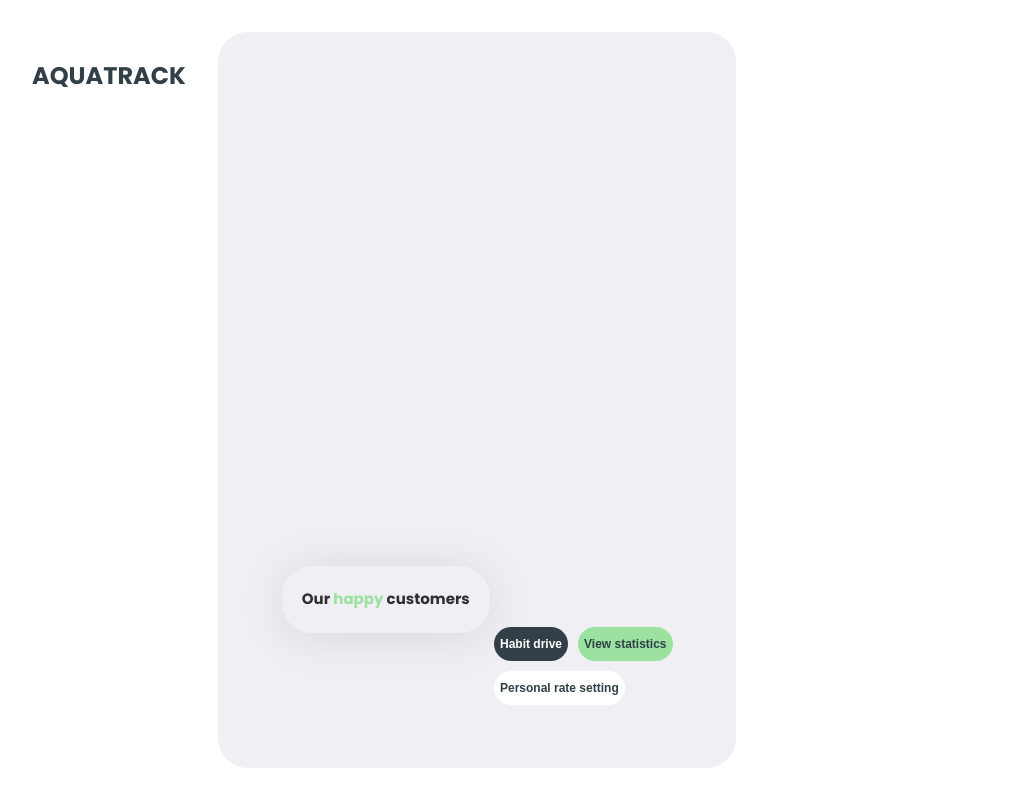
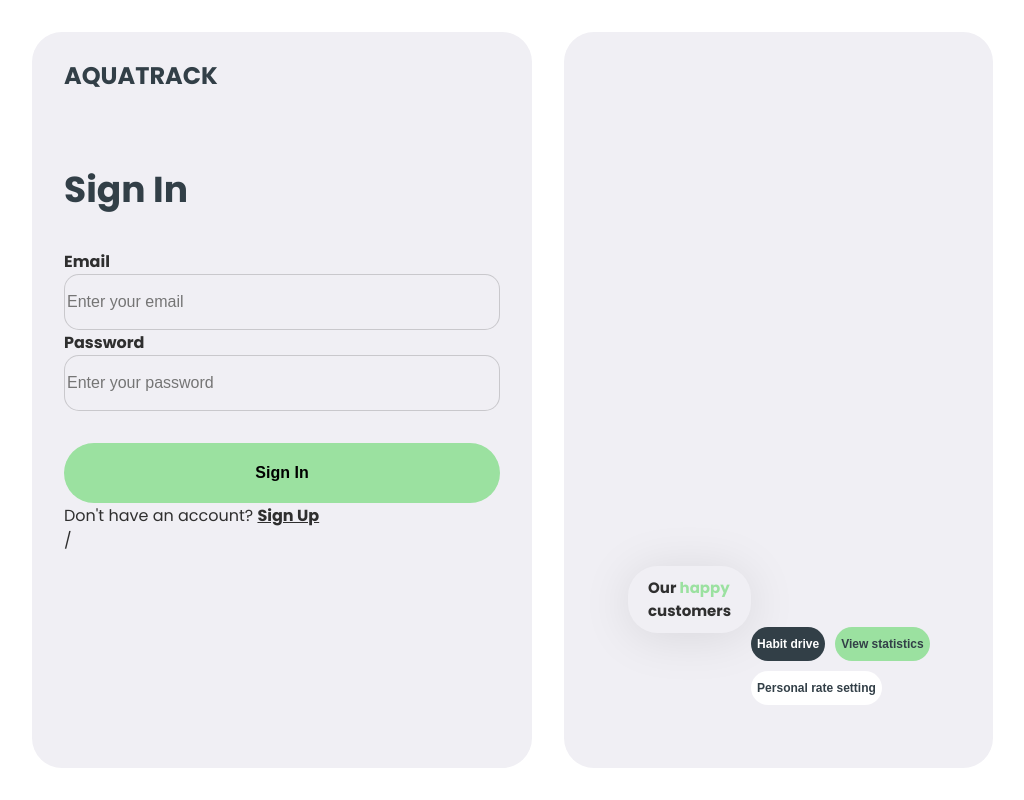
Before and after one commit to Marharyta23/CodeMasters, a React (Vite) app: page /signin in a window 1280 px wide. Shown: the whole page, without its empty margins (256-1280 px from the left). Built offline with nearby package versions, Linux system fonts and the light colour scheme.

Commit message:
add SignIn and store? correct main.jsx

```diff
--- a/package.json
+++ b/package.json
@@ -11,9 +11,9 @@
   },
   "dependencies": {
     "@emotion/styled": "^11.11.5",
+    "@hookform/resolvers": "^3.6.0",
     "@mui/icons-material": "^5.15.20",
     "@mui/material": "^5.15.20",
-    "@hookform/resolvers": "^3.6.0",
     "@reduxjs/toolkit": "^2.2.5",
     "@vitejs/plugin-react": "^4.3.1",
     "axios": "^1.7.2",
--- a/src/components/Logo/Logo.module.css
+++ b/src/components/Logo/Logo.module.css
@@ -5,5 +5,5 @@
   line-height: 24px;
   letter-spacing: -1%;
   text-transform: uppercase;
-  padding-top: 32px;
+  /* padding-top: 32px; */
 }
--- a/src/components/SignInForm/SignInForm.jsx
+++ b/src/components/SignInForm/SignInForm.jsx
@@ -1,3 +1,122 @@
-export default function SignInForm() {
-  return <></>;
-}
+import { useDispatch } from "react-redux";
+import { logIn } from "../../redux/auth/operations";
+
+import { useForm } from "react-hook-form";
+import { yupResolver } from "@hookform/resolvers/yup";
+import * as yup from "yup";
+import { Link, useNavigate } from "react-router-dom";
+
+import css from "./SignInForm.module.css";
+
+const schema = yup.object().shape({
+  email: yup.string().email("Invalid email").required("Email is required"),
+  password: yup.string().required("Password is required"),
+});
+
+// export default function SignInForm() {
+//   const dispatch = useDispatch();
+
+//   const handleSubmit = (e) => {
+//     e.preventDefault();
+//     const form = e.target;
+
+//     dispatch(
+//       logIn({
+//         email: form.elements.email.value,
+//         password: form.elements.password.value,
+//       })
+//     )
+//       .unwrap()
+//       .then(() => {
+//         console.log("login success");
+//       })
+//       .catch(() => {
+//         console.log("login error");
+//       });
+
+//     form.reset();
+//   };
+
+//   return (
+//     <form className={css.form} onSubmit={handleSubmit} autoComplete="off">
+//       <label className={css.label}>
+//         Email
+//         <input type="email" name="email" />
+//       </label>
+//       <label className={css.label}>
+//         Password
+//         <input type="password" name="password" />
+//       </label>
+//       <button type="submit">Log In</button>
+//     </form>
+//   );
+// }
+
+const SignInForm = () => {
+  const dispatch = useDispatch();
+  const navigate = useNavigate();
+
+  // Використання react-hook-form для управління формою
+  const {
+    register,
+    handleSubmit,
+    formState: { errors },
+  } = useForm({
+    resolver: yupResolver(schema),
+  });
+
+  // Обробник подання форми
+  const onSubmit = (data) => {
+    // data.preventDefault();
+
+    // Відправка запиту на backend для авторизації користувача
+    dispatch(logIn(data))
+      .then(() => {
+        // Якщо авторизація успішна, перенаправлення на сторінку TrackerPage
+        navigate("/tracker");
+      })
+      .catch((error) => {
+        // Обробка помилки авторизації (наприклад, показ сповіщення користувачеві)
+        alert(`Authentication failed: ${error.message}`);
+      });
+  };
+
+  return (
+    <div className={css.signInForm}>
+      <h2 className={css.signInFormHeader}>Sign In</h2>
+      <form onSubmit={handleSubmit(onSubmit)}>
+        <div>
+          <label className={css.signUInFormLabel}>Email</label>
+          <input
+            className={css.signInFormInput}
+            type="email"
+            placeholder="Enter your email"
+            {...register("email")}
+          />
+          {errors.email && <p>{errors.email.message}</p>}
+        </div>
+        <div>
+          <label className={css.signUInFormLabel}>Password</label>
+          <input
+            className={css.signInFormInput}
+            type="password"
+            placeholder="Enter your password"
+            {...register("password")}
+          />
+          {errors.password && <p>{errors.password.message}</p>}
+        </div>
+        <button className={css.signInBtn} type="submit">
+          Sign In
+        </button>
+      </form>
+      <p>
+        Don't have an account?{" "}
+        <Link to="/signup" className={css.SignUpPageLink}>
+          Sign Up
+        </Link>
+      </p>
+    </div>
+  );
+};
+
+export default SignInForm;
--- a/src/components/SignInForm/SignInForm.module.css
+++ b/src/components/SignInForm/SignInForm.module.css
@@ -0,0 +1,47 @@
+.signInForm {
+  margin: 0 auto;
+  width: 436px;
+}
+.signInFormHeader {
+  font-weight: 700;
+  font-size: 36px;
+  margin-top: 74px;
+  margin-bottom: 32px;
+  color: #323f47;
+}
+.signUInFormLabel {
+  font-weight: 700;
+  display: flex;
+  flex-direction: column;
+  gap: 52px;
+}
+.signInFormInput {
+  position: relative;
+  width: 436px;
+  height: 56px;
+  box-sizing: border-box;
+  border: 1px solid rgba(47, 47, 47, 0.2);
+  border-radius: 15px;
+  background-color: var(--background);
+
+  color: rgba(47, 47, 47, 0.6);
+  font-size: 16px;
+  font-weight: 400;
+  line-height: 24px;
+  letter-spacing: -1%;
+  text-align: left;
+}
+.signInBtn {
+  margin-top: 32px;
+  background-color: var(--accent);
+  width: 436px;
+  height: 60px;
+  font-weight: 700;
+  font-size: 16px;
+  border: none;
+}
+.SignUpPageLink {
+  text-decoration: underline;
+  color: var(--main-color);
+  font-weight: 700;
+}
--- a/src/components/SignUpForm/SignUpForm.jsx
+++ b/src/components/SignUpForm/SignUpForm.jsx
@@ -45,7 +45,7 @@ const SignUpForm = () => {
   };
 
   const onSubmit = (data) => {
-    data.preventDefault();
+    // data.preventDefault();
 
     dispatch(
       register({
@@ -58,7 +58,7 @@ const SignUpForm = () => {
         navigate("/tracker");
       })
       .catch((error) => {
-        alert(error);
+        alert(error.message);
       });
   };
 
--- a/src/main.jsx
+++ b/src/main.jsx
@@ -6,17 +6,19 @@ import App from "./components/App/App.jsx";
 import { BrowserRouter } from "react-router-dom";
 import { HelmetProvider } from "react-helmet-async";
 import { Provider } from "react-redux";
-
-import store from "./redux/store.js";
+import { PersistGate } from "redux-persist/integration/react";
+import { store, persistor } from "./redux/store.js";
 
 ReactDOM.createRoot(document.getElementById("root")).render(
-  <React.StrictMode>
-    <BrowserRouter>
-      <Provider store={store}>
-        <HelmetProvider>
+  // <React.StrictMode>
+  <HelmetProvider>
+    <Provider store={store}>
+      <PersistGate persistor={persistor} loading={null}>
+        <BrowserRouter>
           <App />
-        </HelmetProvider>
-      </Provider>
-    </BrowserRouter>
-  </React.StrictMode>
+        </BrowserRouter>
+      </PersistGate>
+    </Provider>
+  </HelmetProvider>
+  // </React.StrictMode>
 );
--- a/src/pages/SignInPage/SignInPage.jsx
+++ b/src/pages/SignInPage/SignInPage.jsx
@@ -9,8 +9,10 @@ export default function SignInPage() {
   return (
     <div className={css.SignInPageWrapper}>
       <DocumentTitle>Sign In</DocumentTitle>
-      <Logo />
-      <SignInForm />
+      <div className={css.SignInPageSection}>
+        <Logo />
+        <SignInForm />/
+      </div>
       <AdvantagesSection />
     </div>
   );
--- a/src/pages/SignInPage/SignInPage.module.css
+++ b/src/pages/SignInPage/SignInPage.module.css
@@ -1,3 +1,10 @@
 .SignInPageWrapper {
   display: flex;
 }
+.SignInPageSection {
+  width: 672px;
+  height: 736px;
+  padding: 32px 32px 64px;
+  border-radius: 30px;
+  background: var(--background);
+}
--- a/src/redux/store.js
+++ b/src/redux/store.js
@@ -1,15 +1,54 @@
+// import { configureStore } from "@reduxjs/toolkit";
+
+// import { popoverReducer } from "./popover/slice";
+// import waterReducer from "./deleteWater/deleteWaterSlice";
+// import authReducer from "./logout/authSlice";
+
+// const store = configureStore({
+//   reducer: {
+//     popover: popoverReducer,
+//     water: waterReducer,
+//     auth: authReducer,
+//   },
+// });
+
+// export default store;
+
+/* Viktory' code*/
 import { configureStore } from "@reduxjs/toolkit";
+import {
+  persistStore,
+  persistReducer,
+  FLUSH,
+  REHYDRATE,
+  PAUSE,
+  PERSIST,
+  PURGE,
+  REGISTER,
+} from "redux-persist";
+import storage from "redux-persist/lib/storage";
 
-import { popoverReducer } from "./popover/slice";
-import waterReducer from "./deleteWater/deleteWaterSlice";
-import authReducer from "./logout/authSlice";
+import { authReducer } from "../redux/auth/slice";
+const authPersistConfig = {
+  key: "auth",
+  storage,
+  whitelist: ["token"],
+};
 
-const store = configureStore({
-  reducer: {
-    popover: popoverReducer,
-    water: waterReducer,
-    auth: authReducer,
-  },
+const rootReducer = {
+  auth: persistReducer(authPersistConfig, authReducer),
+};
+
+const middleware = (getDefaultMiddleware) =>
+  getDefaultMiddleware({
+    serializableCheck: {
+      ignoredActions: [FLUSH, REHYDRATE, PAUSE, PERSIST, PURGE, REGISTER],
+    },
+  });
+
+export const store = configureStore({
+  reducer: rootReducer,
+  middleware,
 });
 
-export default store;
+export const persistor = persistStore(store);
```
